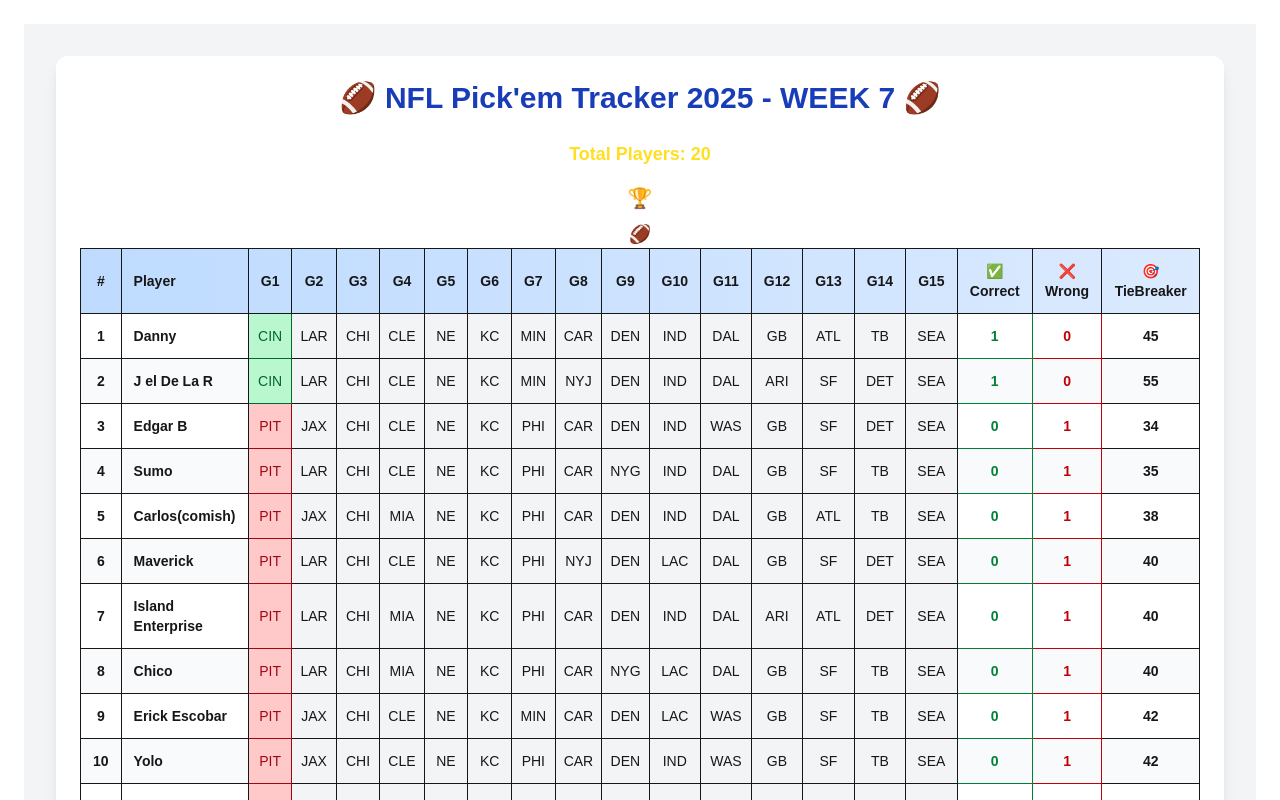
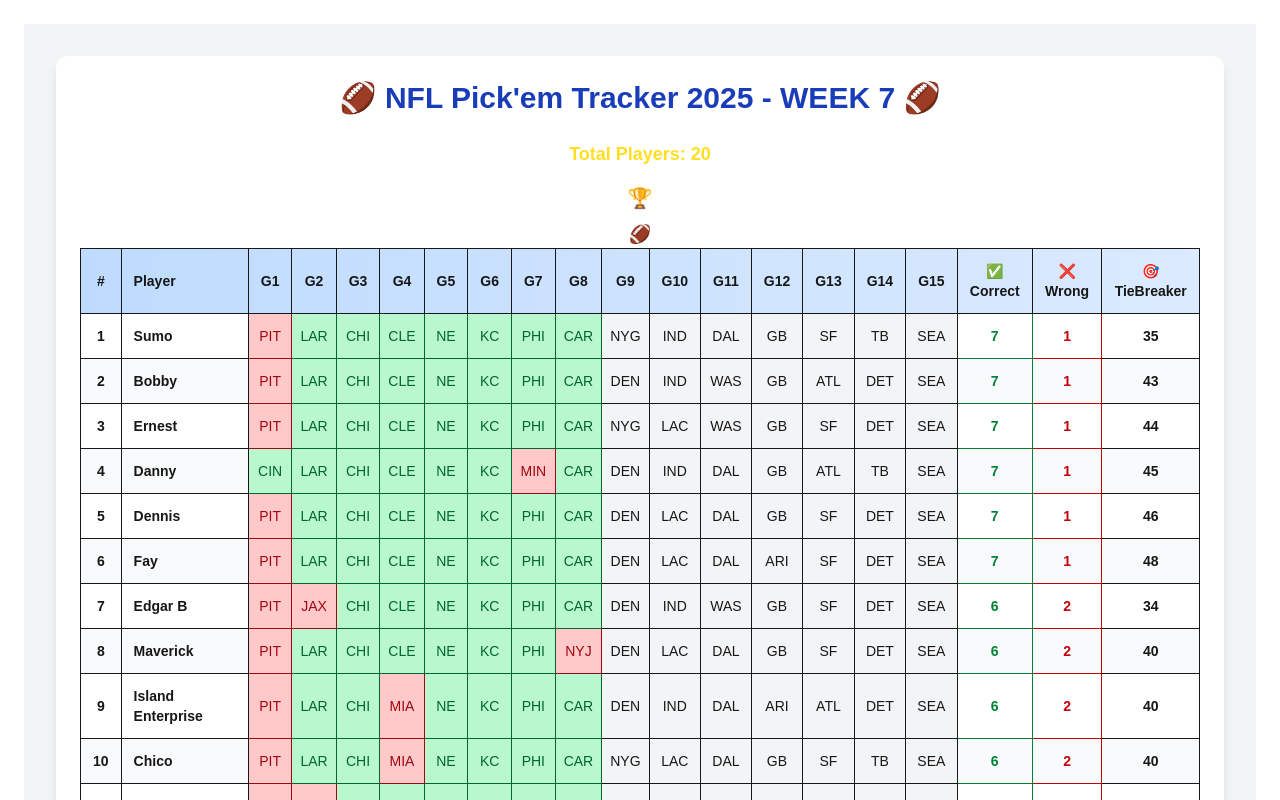
Before and after one commit to CarlosMartinezCM/pickEmTracker, a Next.js app: page / in a window 1280 px wide. Shown: the top 800 px of the page. Built offline with nearby package versions, Linux system fonts and the light colour scheme.

Commit message:
Update PickEmBoard.tsx

```diff
--- a/app/components/PickEmBoard.tsx
+++ b/app/components/PickEmBoard.tsx
@@ -53,7 +53,7 @@ type Result = { [gameIndex: number]: string };
 type LeaderboardPlayer = Player & { correct: number; wrong: number; rank: number };
 
 // Week 6 results
-const confirmedResults: (string | null)[] = [/* Week  Results */  "CIN",  /*Results*/];
+const confirmedResults: (string | null)[] = [/* Week  Results */  "CIN", "LAR", "CHI", "CLE", "NE", "KC", "PHI", "CAR" /*Results*/];
 
 //Week 7 players
 const initialPlayers: Player[] =  [
```
